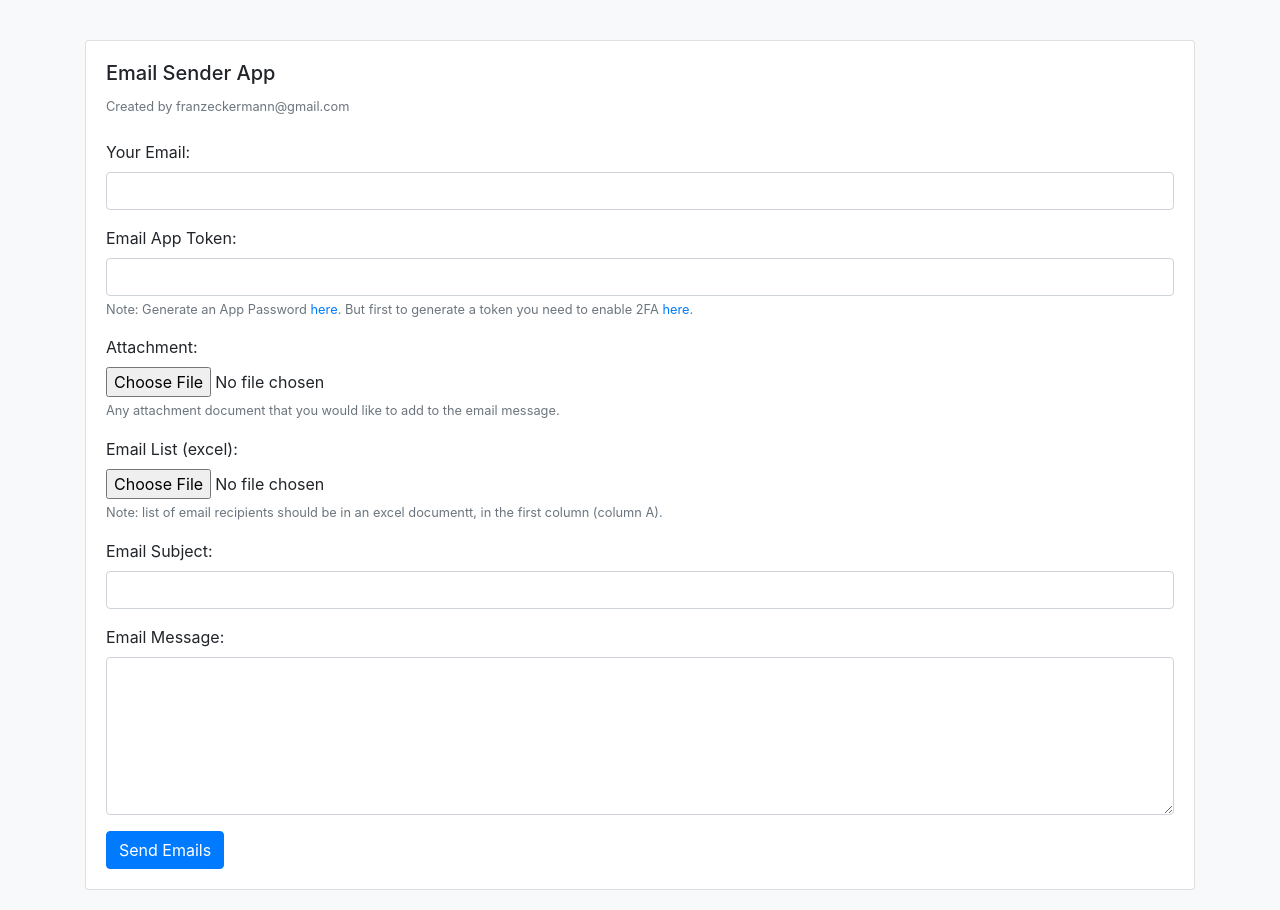
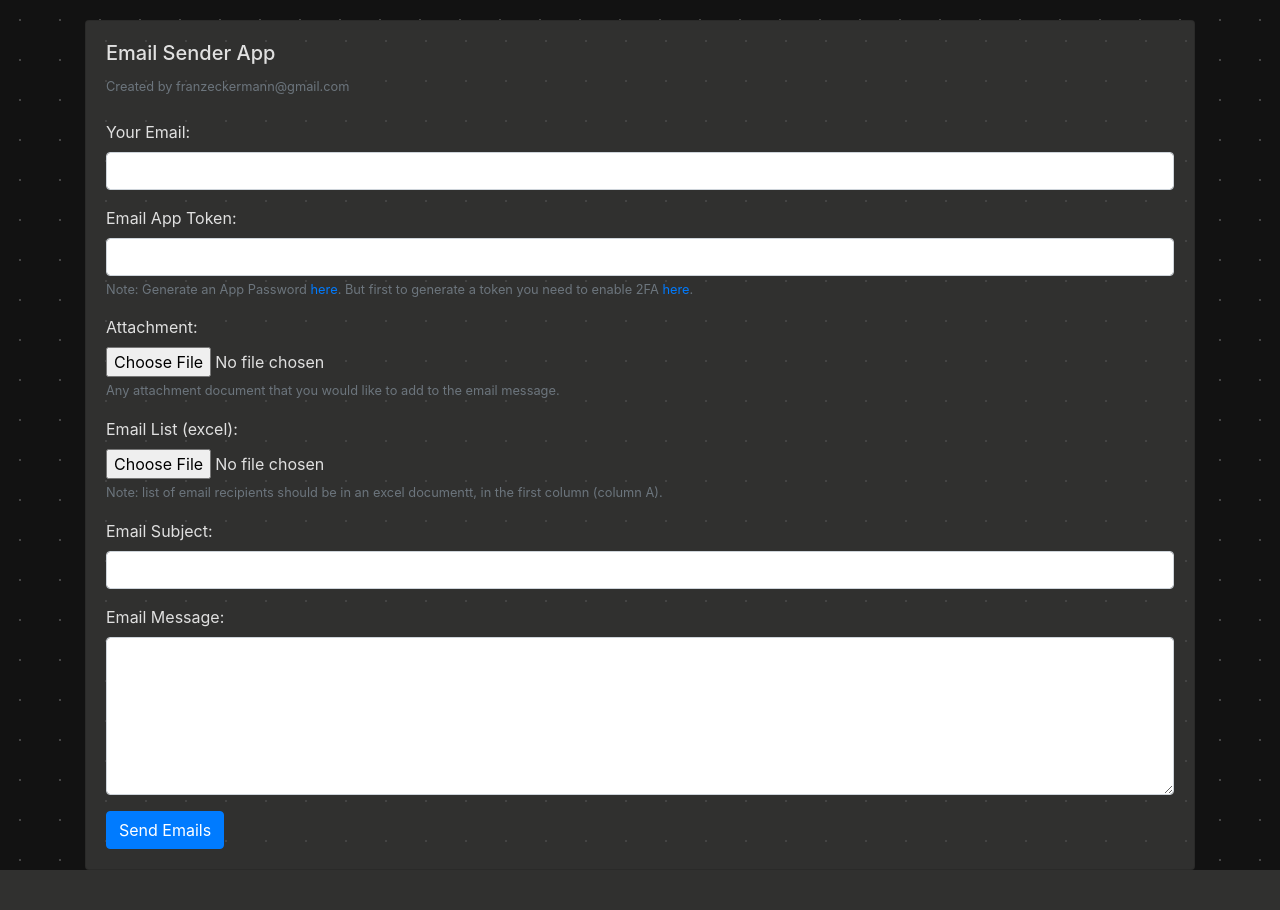
Before and after one commit to DonPon/email-bot-flask, a Flask app: page / in a window 1280 px wide. After the commit the page ends 870 px from the top, so only its background shows below. Run offline with Flask 3, Linux system fonts and the light colour scheme; some libraries are stand-ins or nearby versions.

Commit message:
Dark theme

```diff
--- a/templates/index.html
+++ b/templates/index.html
@@ -7,12 +7,27 @@
     <link rel="stylesheet" href="https://stackpath.bootstrapcdn.com/bootstrap/4.5.2/css/bootstrap.min.css">
     <style>
         body {
-            background-color: #f8f9fa;
-            padding: 20px;
+            margin: 0;
+            font-family: 'Inter', sans-serif;
+            background-color: #121212; /* Dark background color */
+            background-image: radial-gradient(circle, #444444 1px, transparent 1px); /* Dot pattern */
+            background-size: 40px 40px; /* Size of the dots */
+            color: #E0E0E0;
+            display: flex;
+            flex-direction: column;
+            min-height: 100vh;
+            overflow-x: hidden; /* Prevent horizontal overflow */
+            position: relative; /* Needed for background positioning */
+            animation: backgroundAnimation 2s linear infinite; /* Background animation */
         }
 
         .card {
             margin-top: 20px;
+            font-family: 'Inter', sans-serif;
+            background-color: #30302f; /* Dark background color */
+            background-image: radial-gradient(circle, #444444 1px, transparent 1px); /* Dot pattern */
+            background-size: 40px 40px; /* Size of the dots */
+            color: #E0E0E0;
         }
     </style>
 </head>
```
